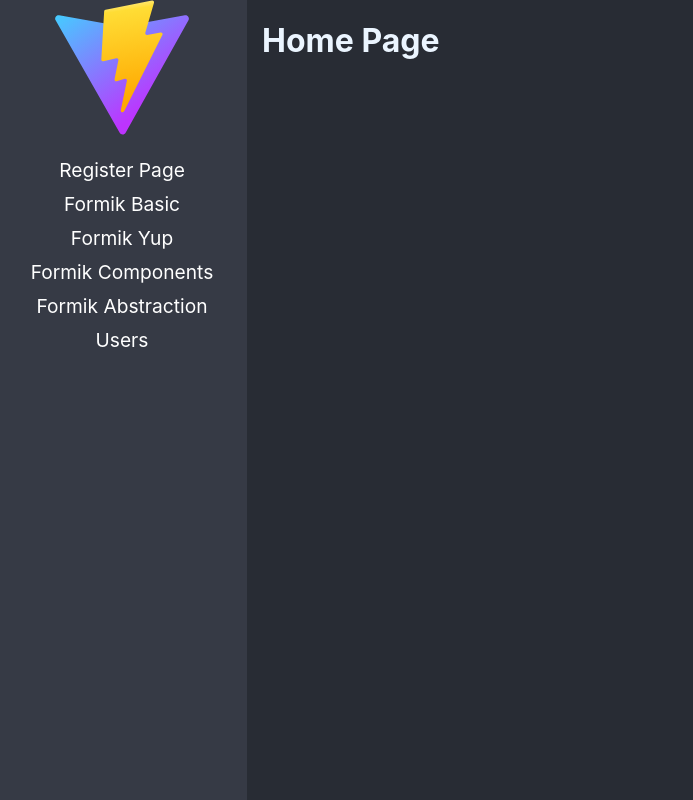
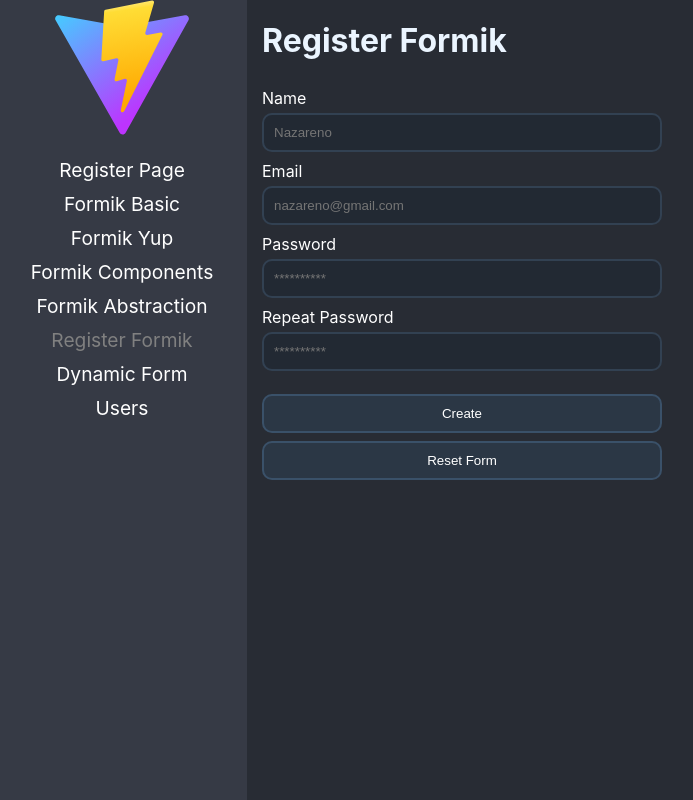
Before and after one commit to NazarenoCarlesso/basic-router, a React (Vite) app: page /register-formik in a window 1280 px wide. Before the commit this address led to /home. Shown: the whole page, without its empty margins (3-696 px from the left). Built offline with nearby package versions, Linux system fonts and the light colour scheme.

Commit message:
formik dynamic form

```diff
--- a/src/03-forms/components/MySelect.tsx
+++ b/src/03-forms/components/MySelect.tsx
@@ -1,17 +1,24 @@
-import { ErrorMessage, Field } from "formik";
+import { ErrorMessage, Field, useField } from "formik";
 import { ReactElement } from "react";
 
 interface MySelectProps {
-  children: ReactElement[],
+  children: ReactElement[] | ReactElement | undefined,
   name: string,
   label: string,
+  placeholder?: string,
 }
 
-export const MySelect = ({ children, name, label }: MySelectProps) => {
+export const MySelect = ({ children, name, label, placeholder }: MySelectProps) => {
+  const [field] = useField({ name });
+
   return (
     <>
       <label htmlFor={name}>{label}</label>
-      <Field name={name} as="select">
+      <Field
+        name={name}
+        as="select"
+        style={{ color: field.value === '' ? 'grey' : 'white' }}>
+        <option value="">{placeholder}</option>
         {children}
       </Field>
       <ErrorMessage name={name} component="span" />
--- a/src/03-forms/components/MyTextInput.tsx
+++ b/src/03-forms/components/MyTextInput.tsx
@@ -1,18 +1,19 @@
-import { ErrorMessage, Field, useField } from "formik"
+import { ErrorMessage, Field } from "formik"
 
 interface MyTextInputProps {
   name: string,
   label: string,
   type?: string,
+  placeholder?: string,
 }
 
-export const MyTextInput = ({ name, label, type }: MyTextInputProps) => {
-  const [field, meta] = useField({ name });
+export const MyTextInput = ({ name, label, type, placeholder }: MyTextInputProps) => {
+  // const [field, meta] = useField({ name });
 
   return (
     <>
       <label htmlFor={name}>{label}</label>
-      <Field name={name} type={type ? type : 'text'} />
+      <Field name={name} type={type ? type : 'text'} placeholder={placeholder} />
       <ErrorMessage name={name} component="span" />
     </>
   )
--- /dev/null
+++ b/src/03-forms/data/custom-form.json
@@ -0,0 +1,57 @@
+[
+  {
+    "type": "input",
+    "name": "firstName",
+    "placeholder": "Nazareno",
+    "label": "First Name",
+    "value": "",
+    "validations": [
+      {
+        "type": "required"
+      }
+    ]
+  },
+  {
+    "type": "input",
+    "name": "lastName",
+    "placeholder": "Carlesso",
+    "label": "Last Name",
+    "value": ""
+  },
+  {
+    "type": "input",
+    "name": "email",
+    "placeholder": "nazareno@gmail.com",
+    "label": "Email",
+    "value": ""
+  },
+  {
+    "type": "select",
+    "name": "favoriteGame",
+    "placeholder": "Grand Theft Auto",
+    "label": "Favorite Game",
+    "value": "",
+    "options": [
+      {
+        "id": 1,
+        "label": "Super Smash"
+      },
+      {
+        "id": 2,
+        "label": "Metal Gear"
+      },
+      {
+        "id": 3,
+        "label": "Resident Evil"
+      },
+      {
+        "id": 4,
+        "label": "Silent Hill"
+      },
+      {
+        "id": 5,
+        "label": "Snow Bros"
+      }
+    ]
+  }
+]
--- /dev/null
+++ b/src/03-forms/pages/DynamicFormPage.tsx
@@ -0,0 +1,78 @@
+/* eslint-disable @typescript-eslint/no-explicit-any */
+import { Form, Formik } from 'formik';
+import formJson from '../data/custom-form.json';
+import { MySelect, MyTextInput } from '../components';
+import * as Yup from 'yup';
+
+const initialValues: { [key: string]: any } = {};
+const requiredFields: { [key: string]: any } = {};
+
+for (const input of formJson) {
+  initialValues[input.name] = input.value;
+
+  if (!input.validations) continue;
+  if (input.validations.length === 0) continue;
+
+  let schema = Yup.string();
+
+  for (const rule of input.validations) {
+    if (rule.type === 'required') {
+      schema = schema.required('Requerido');
+    }
+    // otras reglas...
+  }
+
+  requiredFields[input.name] = schema;
+}
+
+const validationSchema = Yup.object({ ...requiredFields });
+
+export const DynamicFormPage = () => {
+  return (
+    <div>
+      <h1>Dynamic Form</h1>
+      {/* <code>{JSON.stringify(formJson)}</code> */}
+      <Formik
+        initialValues={initialValues}
+        onSubmit={(values) => console.log(values)}
+        validationSchema={validationSchema}>
+        {
+          () => (
+            <Form>
+              {
+                formJson.map(({ type, name, label, placeholder, options }) => {
+                  if (type === 'input' || type === 'password' || type === 'text' || type === 'email')
+                    return (
+                      <MyTextInput
+                        key={name}
+                        type={type}
+                        label={label}
+                        name={name}
+                        placeholder={placeholder}
+                      />
+                    )
+                  if (type === 'select')
+                    return (
+                      <MySelect
+                        key={name}
+                        name={name}
+                        label={label}
+                        placeholder={placeholder}>
+                        {
+                          options?.map(({ id, label }) => (
+                            <option key={id} value={id}>{label}</option>
+                          ))
+                        }
+                      </MySelect>
+                    )
+                  return <span key={name}>Type: {type} no es soportado</span>
+                })
+              }
+              <button type='submit'>Submit</button>
+            </Form>
+          )
+        }
+      </Formik>
+    </div>
+  );
+};
--- a/src/03-forms/pages/FormikAbstraction.tsx
+++ b/src/03-forms/pages/FormikAbstraction.tsx
@@ -45,8 +45,7 @@ export const FormikAbstraction = () => {
               <MyTextInput name="lastName" label="Last Name" />
               <MyTextInput name="email" label="Email" />
               <MyCheckbox name="terms" label="Terms & Conditions" />
-              <MySelect name="jobType" label="Job Type">
-                <option value="">Pick something</option>
+              <MySelect name="jobType" label="Job Type" placeholder="Pick Something">
                 <option value="developer">Developer</option>
                 <option value="designer">Designer</option>
                 <option value="it-senior">IT Senior</option>
--- /dev/null
+++ b/src/03-forms/pages/RegisterFormikPage.tsx
@@ -0,0 +1,65 @@
+import { Formik, Form, Field, ErrorMessage } from 'formik';
+import * as Yup from 'yup';
+
+const initialValues = {
+  name: '',
+  email: '',
+  password1: '',
+  password2: ''
+};
+
+const validationSchema = Yup.object({
+  name: Yup
+    .string()
+    .min(2, 'Debe tener mínimo 2 caracteres')
+    .max(15, 'Debe tener máximo 15 caracteres')
+    .required('Requerido'),
+  email: Yup
+    .string()
+    .email('Debe ser un email válido')
+    .required('Requerido'),
+  password1: Yup
+    .string()
+    .min(6, 'Debe tener mínimo 6 caracteres')
+    .max(20, 'Debe tener máximo 20 caracteres')
+    .required('Requerido'),
+  password2: Yup
+    .string()
+    .oneOf([Yup.ref('password1')], 'La contraseña no coincide')
+    .required('Requerido'),
+});
+
+export const RegisterFormikPage = () => {
+  return (
+    <div>
+      <h1>Register Formik</h1>
+      <Formik
+        initialValues={initialValues}
+        onSubmit={(values) => console.log(values)}
+        validationSchema={validationSchema}>
+        {
+          (formik) => (
+            <Form>
+              <label htmlFor="name">Name</label>
+              <Field name="name" type="text" placeholder="Nazareno" />
+              <ErrorMessage name="name" component="span" />
+              <label htmlFor="email">Email</label>
+              <Field name="email" type="text" placeholder="nazareno@gmail.com" />
+              <ErrorMessage name="email" component="span" />
+              <label htmlFor="password1">Password</label>
+              <Field name="password1" type="password" placeholder="**********" />
+              <ErrorMessage name="password1" component="span" />
+              <label htmlFor="password2">Repeat Password</label>
+              <Field name="password2" type="password" placeholder="**********" />
+              <ErrorMessage name="password2" component="span" />
+              <button type="submit">Create</button>
+              <button onClick={() => { formik.handleReset() }} style={{ marginTop: '8px' }}>
+                Reset Form
+              </button>
+            </Form>
+          )
+        }
+      </Formik>
+    </div>
+  );
+};
--- a/src/03-forms/pages/index.ts
+++ b/src/03-forms/pages/index.ts
@@ -1,3 +1,5 @@
+export { DynamicFormPage } from "./DynamicFormPage";
+export { RegisterFormikPage } from "./RegisterFormikPage";
 export { FormikAbstraction } from "./FormikAbstraction";
 export { FormikBasicPage } from "./FormikBasicPage";
 export { FormikComponents } from "./FormikComponents";
--- a/src/03-forms/styles/styles.css
+++ b/src/03-forms/styles/styles.css
@@ -6,20 +6,42 @@ form {
 
 input, select {
     margin-top: 5px;
+    margin-bottom: 3px;
     outline: none;
     padding: 10px;
+    color: white;
+    background-color: #17253251;
+    border: 2px solid #57769351;
+    border-radius: 10px;
 }
 
 
 button {
     margin-top: 20px;
     padding: 10px;
+    border-radius: 10px;
+    color: white;
+    background-color: #33516d51;
+    border: 2px solid #5c8bb751;
 }
 
 span, .error-message {
     color: red;
+    font-size: 11px;
 }
 
 .has-error {
     border: 1px solid red;
 }
+
+label {
+    margin-top: 6px;
+}
+
+code {
+    font-family: Consolas,"courier new";
+    color: crimson;
+    background-color: #1e2429;
+    padding: 6px;
+    border-radius: 10px;
+}
--- a/src/routes/Navigation.tsx
+++ b/src/routes/Navigation.tsx
@@ -1,6 +1,7 @@
 import { BrowserRouter, NavLink, Navigate, Route, Routes } from "react-router-dom";
 import {
-  RegisterPage, FormikAbstraction, FormikBasicPage, FormikComponents, FormikYupPage
+  RegisterPage, FormikAbstraction, FormikBasicPage, FormikComponents, FormikYupPage,
+  RegisterFormikPage, DynamicFormPage
 } from "../03-forms/pages";
 import logo from '../logo.svg'
 
@@ -30,16 +31,24 @@ const Navigation = () => {
                 <NavLink to='/formik-abstraction' className={isActive}>Formik Abstraction</NavLink>
               </li>
               <li>
+                <NavLink to='/register-formik' className={isActive}>Register Formik</NavLink>
+              </li>
+              <li>
+                <NavLink to='/dynamic-form' className={isActive}>Dynamic Form</NavLink>
+              </li>
+              <li>
                 <NavLink to='/users' className={isActive}>Users</NavLink>
               </li>
             </ul>
           </nav>
           <Routes>
             <Route path='register' element={<RegisterPage />} />
+            <Route path='register-formik' element={<RegisterFormikPage />} />
             <Route path='formik-basic' element={<FormikBasicPage />} />
             <Route path='formik-yup' element={<FormikYupPage />} />
             <Route path='formik-components' element={<FormikComponents />} />
             <Route path='formik-abstraction' element={<FormikAbstraction />} />
+            <Route path='dynamic-form' element={<DynamicFormPage />} />
             <Route path='about' element={<h1>About Page</h1>} />
             <Route path='users' element={<h1>Users Page</h1>} />
             <Route path='home' element={<h1>Home Page</h1>} />
```
